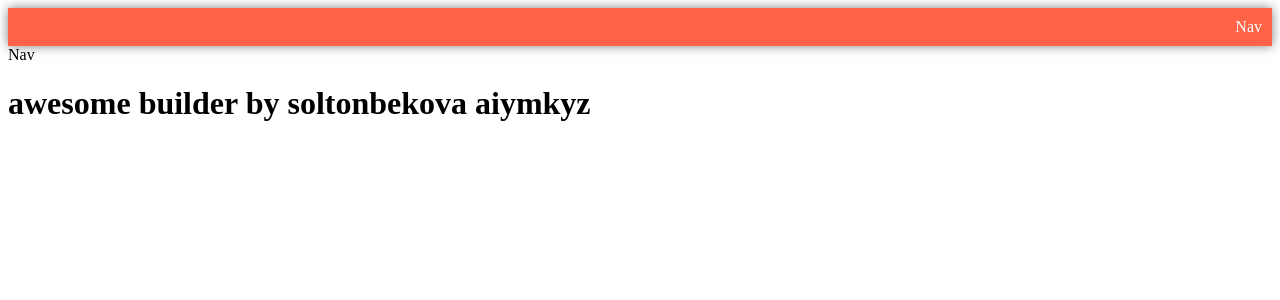
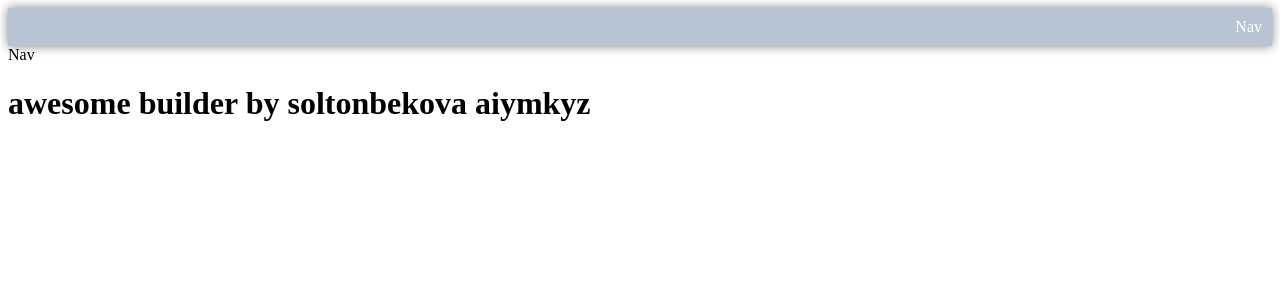
Before and after one commit to soltonbekov-aiymkyz/builder, a React (Create React App) app: page / in a window 1280 px wide. Shown: the top 300 px of the page. Built offline with nearby package versions, Linux system fonts and the light colour scheme.

Commit message:
changed color

```diff
--- a/src/components/Toolbar/Toolbar.module.css
+++ b/src/components/Toolbar/Toolbar.module.css
@@ -3,10 +3,9 @@
     justify-content: space-between;
     padding: 10px;
     color: white;
-    background-color: tomato;
+    background-color: rgb(184, 196, 212);
     box-shadow: 0 0 10px rgba(0, 0, 0, .5);
     position: sticky;
     top:0;
     left:0;
-
 }
```
